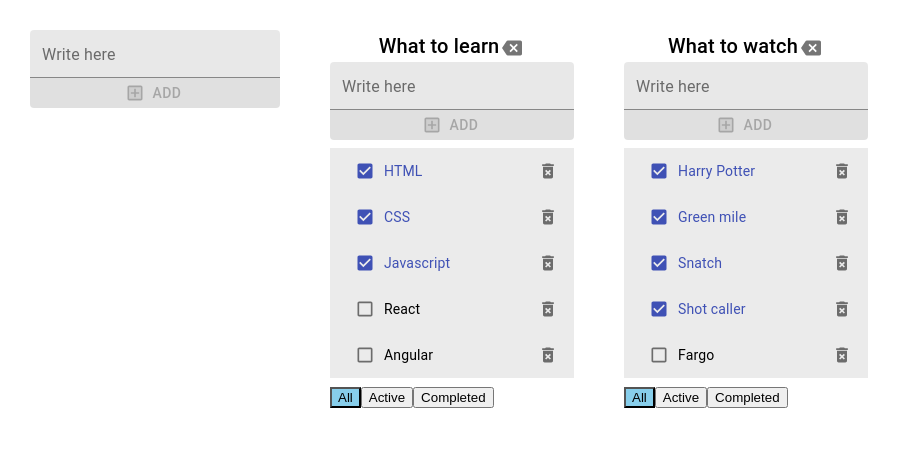
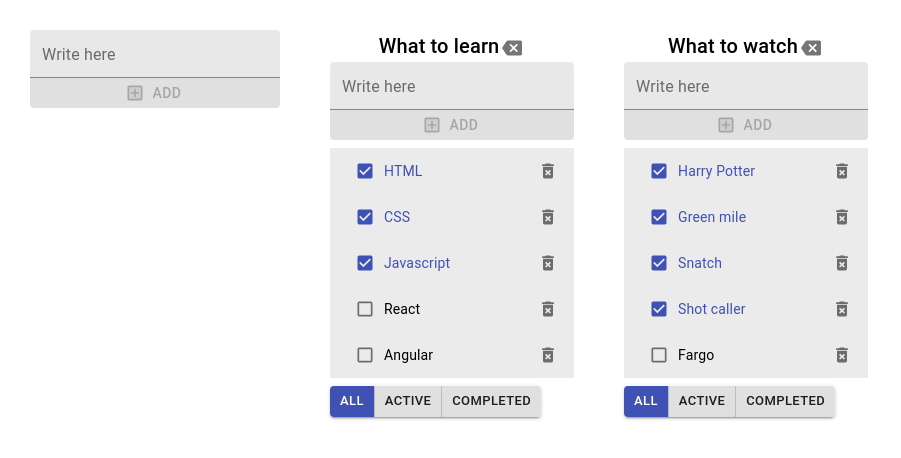
Before and after one commit to Yaroslav-Mig/todoList-react-ts, a React (Create React App) app: page / in a window 1280 px wide. Shown: the top 458 px of the page, without its empty margins (0-901 px from the left). Built offline with nearby package versions, Linux system fonts and the light colour scheme.

Commit message:
refact: add components from mui for filter buttons

```diff
--- a/src/components/ButtonsFilter.tsx
+++ b/src/components/ButtonsFilter.tsx
@@ -1,6 +1,6 @@
 import React, { FC, MouseEvent } from 'react';
 import { FilterValueType } from './TodoList';
-import s from './TodoList.module.css';
+import { Button, ButtonGroup } from '@material-ui/core';
 
 type ButtonsFilterProps = {
   todoListId: string;
@@ -12,7 +12,8 @@ export const ButtonsFilter: FC<ButtonsFilterProps> = (props) => {
   const { todoListId, filter, changeTaskFilter } = props;
 
   const onFilterHandler = (e: MouseEvent<HTMLDivElement>): void => {
-    const target = e.target as HTMLButtonElement;
+		const target = e.target as HTMLButtonElement;
+
     switch (target.dataset.filter) {
       case 'all':
         changeTaskFilter(todoListId, 'all');
@@ -25,21 +26,21 @@ export const ButtonsFilter: FC<ButtonsFilterProps> = (props) => {
     }
   };
 
-  const btnAllClass = filter === 'all' ? s.btn_active : '';
-  const btnActiveClass = filter === 'active' ? s.btn_active : '';
-  const btnCompletedClass = filter === 'completed' ? s.btn_active : '';
+  const btnAllColor = filter === 'all' ? 'primary' : 'default';
+  const btnActiveColor = filter === 'active' ? 'primary' : 'default';
+  const btnCompletedColor = filter === 'completed' ? 'primary' : 'default';
 
   return (
-    <div onClick={onFilterHandler}>
-      <button className={btnAllClass} data-filter='all'>
+    <ButtonGroup variant='contained' size='small' onClick={onFilterHandler}>
+			<Button color={btnAllColor} data-filter='all'>
         All
-      </button>
-      <button className={btnActiveClass} data-filter='active'>
+      </Button>
+      <Button color={btnActiveColor} data-filter='active'>
         Active
-      </button>
-      <button className={btnCompletedClass} data-filter='completed'>
+      </Button>
+      <Button color={btnCompletedColor} data-filter='completed'>
         Completed
-      </button>
-    </div>
-  );
+      </Button>
+    </ButtonGroup>
+	);
 };
```
